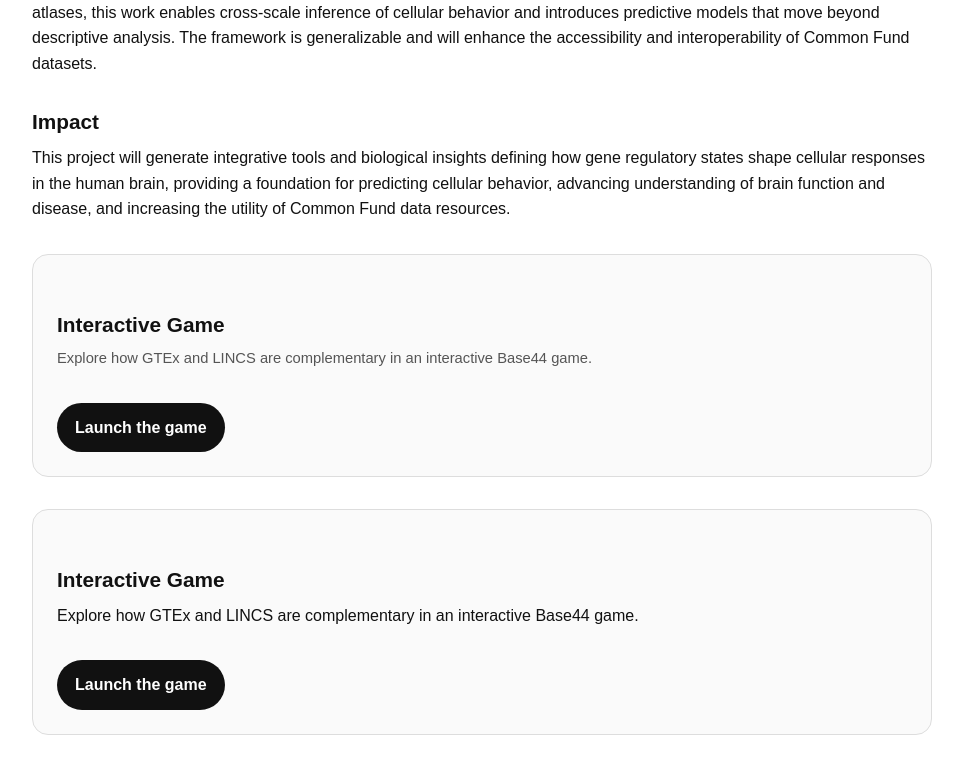
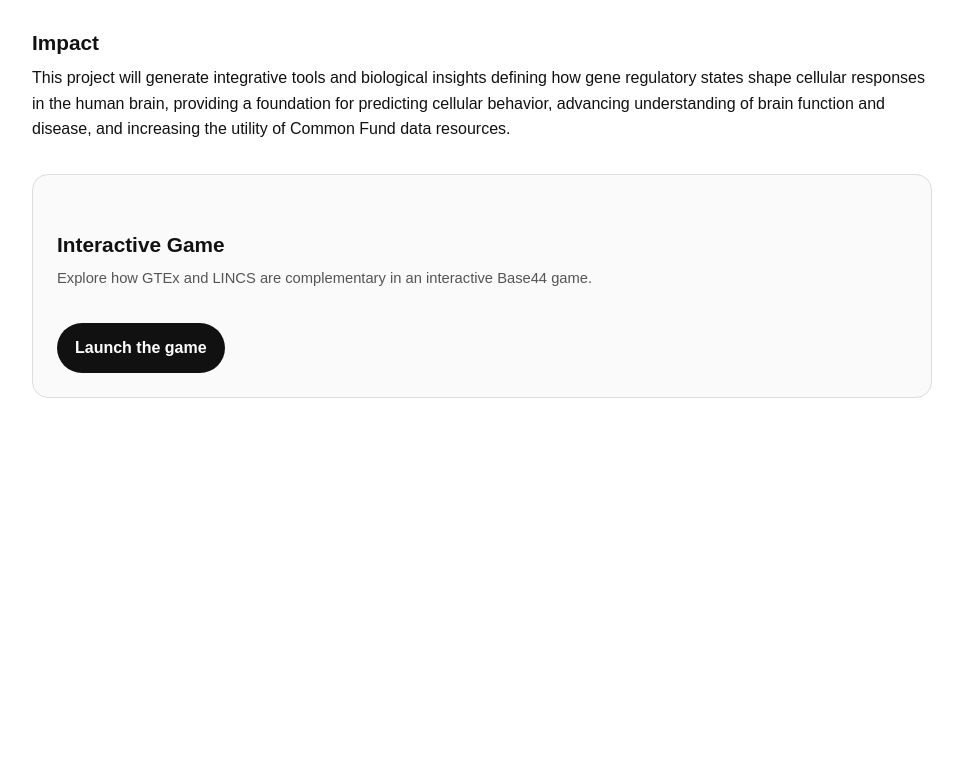
Before and after one commit to hannahsyoder/specific-aims-site, a plain HTML site: page index.html in a window 1280 px wide. Shown: the part 1256-2030 px from the top of the page, without its empty margins (158-1121 px from the left). After the commit the page ends 1702 px from the top, so only its background shows below. Drawn offline with Linux system fonts and the light colour scheme.

Commit message:
Update index 2.html
Removed duplicate headings

```diff
--- a/index.html
+++ b/index.html
@@ -1,44 +1,3 @@
-<!doctype html>
-<html lang="en">
-<head>
-  <meta charset="utf-8" />
-  <meta name="viewport" content="width=device-width, initial-scale=1" />
-  <title>Specific Aims</title>
-  <style>
-    body {
-      font-family: Arial, sans-serif;
-      max-width: 900px;
-      margin: 0 auto;
-      padding: 48px 24px;
-      line-height: 1.6;
-      color: #111;
-    }
-    h1 {
-      font-size: 2.2rem;
-    }
-    .card {
-      margin-top: 32px;
-      padding: 24px;
-      border: 1px solid #ddd;
-      border-radius: 16px;
-      background: #fafafa;
-    }
-    .button {
-      display: inline-block;
-      margin-top: 16px;
-      padding: 12px 18px;
-      border-radius: 999px;
-      background: #111;
-      color: white;
-      text-decoration: none;
-      font-weight: 600;
-    }
-  </style>
-</head>
-<body>
-
-<h1>Specific Aims</h1>
-
 <!doctype html>
 <html lang="en">
 <head>
@@ -90,7 +49,9 @@
     }
   </style>
 </head>
+
 <body>
+
   <h1>Specific Aims</h1>
 
   <p>
@@ -131,24 +92,14 @@
     <p class="small">
       Explore how GTEx and LINCS are complementary in an interactive Base44 game.
     </p>
-    <a class="button" href="PASTE_YOUR_BASE44_URL_HERE" target="_blank" rel="noopener noreferrer">
+    <a class="button" href="https://nexus-science-hub.base44.app" target="_blank" rel="noopener noreferrer">
       Launch the game
     </a>
   </div>
 
   <!--
-  LLM Statement: ChatGPT was used to help write this specific aims page to help refine the conceptual framing of the integrated datasets in the background section and structure the aims in the correct format.
+  LLM Statement: ChatGPT was used to help refine conceptual framing and structure.
   -->
-</body>
-</html>
-
-<div class="card">
-  <h2>Interactive Game</h2>
-  <p>Explore how GTEx and LINCS are complementary in an interactive Base44 game.</p>
-  <a class="button" href="https://nexus-science-hub.base44.app/" target="_blank">
-    Launch the game
-  </a>
-</div>
 
 </body>
 </html>
```
